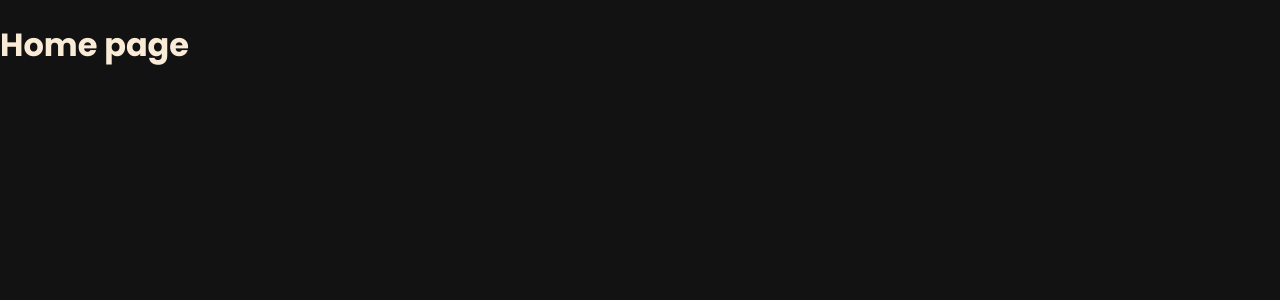
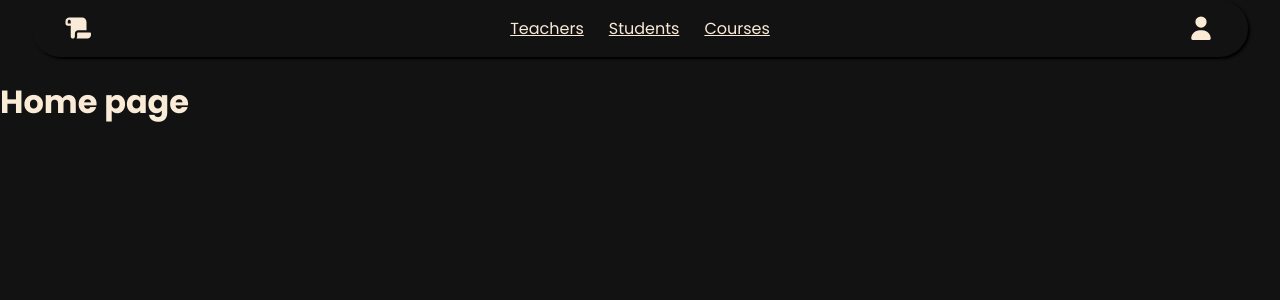
Before and after one commit to Avanoria-Databasteknik-Miguel/frontend, a React (Vite) app: page / in a window 1280 px wide. Shown: the top 300 px of the page. Built offline with nearby package versions, Linux system fonts and the light colour scheme.

Commit message:
feat(navbar): added navigation component with styles and basic icons

```diff
--- a/src/layouts/AppLayout.tsx
+++ b/src/layouts/AppLayout.tsx
@@ -1,9 +1,10 @@
-
 import { Outlet } from 'react-router-dom'
+import NavBar from '../navbar/navbar'
 
 const AppLayout = () => {
   return (
     <>
+      <NavBar />
       <Outlet />
     </>
   )
--- /dev/null
+++ b/src/navbar/NavBar.tsx
@@ -0,0 +1,36 @@
+import { FontAwesomeIcon } from "@fortawesome/react-fontawesome";
+import { faScroll } from "@fortawesome/free-solid-svg-icons";
+import { faUser } from "@fortawesome/free-solid-svg-icons";
+import { Link } from "react-router-dom";
+import { NavLink } from "react-router-dom";
+import "./navbar.css";
+
+const NavBar = () => {
+  return (
+    <header id="nav-header">
+      <span >
+        <Link to="/" id={"logo"}>
+          <FontAwesomeIcon icon={faScroll}  />
+        </Link>
+      </span>
+      <nav id="website-navigation">
+        <ul id="nav-links">
+          <li>
+            <NavLink to={"/teachers"} className={"nav-link"}>Teachers</NavLink>
+          </li>
+                    <li>
+            <NavLink to={"/students"} className={"nav-link"}>Students</NavLink>
+          </li>
+           <li>
+            <NavLink to={"/courses"} className={"nav-link"}>Courses</NavLink>
+          </li>
+        </ul>
+      </nav>
+      <span id="user-icon">
+        <FontAwesomeIcon icon={faUser} />
+      </span>
+    </header>
+  );
+};
+
+export default NavBar;
--- /dev/null
+++ b/src/navbar/navbar.css
@@ -0,0 +1,43 @@
+#nav-header{
+    display: flex;
+    align-items: center;
+    justify-content: space-between;
+    box-shadow: rgba(0, 0, 0, 1) 1.95px 1.95px 2.6px;
+    padding: 0 2rem;
+    margin: 0 2rem;
+    border-radius: 30px;
+
+}
+
+#logo{
+    font-size: 1.5rem;
+    color: var(--text-color);
+}
+
+#nav-links{
+    list-style-type: none;
+    padding-left: 0;
+    display: flex;
+    gap: 25px;
+}
+
+.nav-link{
+    color: var(--text-color);
+}
+
+
+#user-icon{
+    font-size: 1.5rem;
+}
+
+
+
+
+.nav-link:hover{
+    color: var(--text-hover-color);
+}
+
+
+.nav-link:active{
+    color: var(--text-active-color);
+}
--- a/src/pages/HomePage.tsx
+++ b/src/pages/HomePage.tsx
@@ -1,5 +1,5 @@
-import React from 'react'
-import { Outlet } from 'react-router-dom'
+
+
 
 const HomePage = () => {
   return (
```
